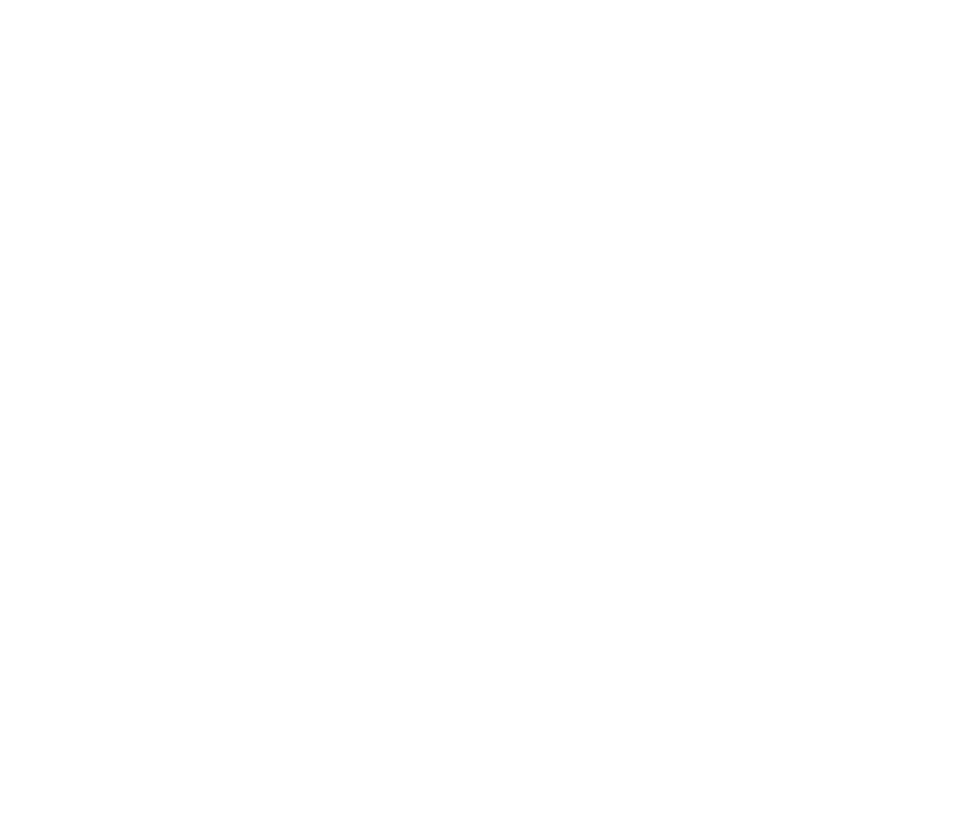
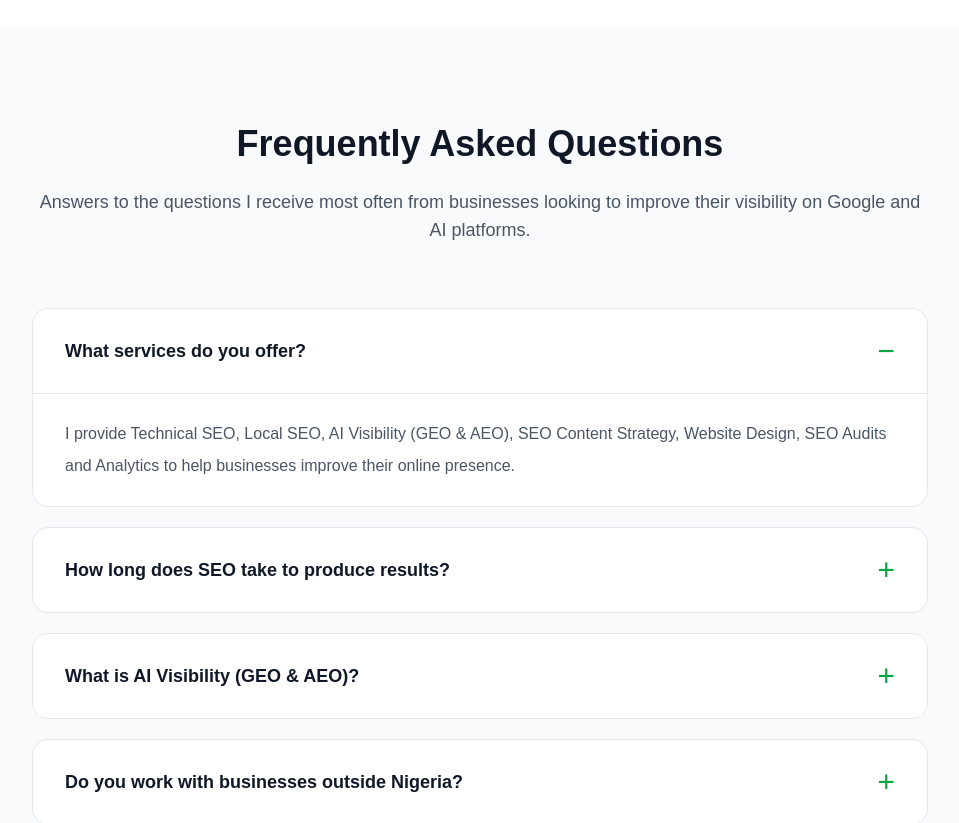
Before and after one commit to kaosisoseo/kaosisoseo-ai, a Next.js app: page / in a window 1280 px wide. Shown: the part 5560-6383 px from the top of the page, without its empty margins (160-1119 px from the left). Before the commit the page ends 5588 px from the top, so only its background shows below. Built offline with nearby package versions, Linux system fonts and the light colour scheme.

Commit message:
Add homepage FAQ accordion

```diff
--- a/app/page.tsx
+++ b/app/page.tsx
@@ -5,6 +5,7 @@
 import WhyChooseMe from "@/components/home/WhyChooseMe";
 import SEOProcess from "@/components/home/SEOProcess";
 import Credibility from "@/components/home/Credibility";
+import FAQ from "@/components/home/FAQ";
 
 export default function HomePage() {
   return (
@@ -16,6 +17,7 @@
       <WhyChooseMe />
       <SEOProcess />
       <Credibility />
+      <FAQ />
     </>
   );
 }
--- /dev/null
+++ b/components/home/FAQ.tsx
@@ -0,0 +1,92 @@
+"use client";
+
+import { useState } from "react";
+import Container from "@/components/layout/Container";
+
+const faqs = [
+  {
+    question: "What services do you offer?",
+    answer:
+      "I provide Technical SEO, Local SEO, AI Visibility (GEO & AEO), SEO Content Strategy, Website Design, SEO Audits and Analytics to help businesses improve their online presence.",
+  },
+  {
+    question: "How long does SEO take to produce results?",
+    answer:
+      "SEO is a long-term investment. While some improvements can be seen within a few weeks, meaningful results typically develop over three to six months depending on your industry, competition and website condition.",
+  },
+  {
+    question: "What is AI Visibility (GEO & AEO)?",
+    answer:
+      "AI Visibility focuses on helping businesses become understandable and recommendable by AI assistants such as ChatGPT, Gemini, Claude, Grok and Perplexity through entity optimization, structured content and authoritative online signals.",
+  },
+  {
+    question: "Do you work with businesses outside Nigeria?",
+    answer:
+      "Yes. I work remotely with businesses, organizations and agencies worldwide using online meetings and collaborative project management tools.",
+  },
+  {
+    question: "How much do your SEO services cost?",
+    answer:
+      "Pricing depends on your business goals, website size and project requirements. Every proposal is customized after an initial consultation.",
+  },
+  {
+    question: "How do I get started?",
+    answer:
+      "Simply book a discovery call. We'll discuss your business, evaluate your current online presence and recommend the best strategy for your goals.",
+  },
+];
+
+export default function FAQ() {
+  const [openIndex, setOpenIndex] = useState<number | null>(0);
+
+  return (
+    <section className="bg-gray-50 py-24">
+      <Container>
+        <div className="mx-auto max-w-4xl">
+          <div className="mb-16 text-center">
+            <h2 className="text-4xl font-bold text-gray-900">
+              Frequently Asked Questions
+            </h2>
+
+            <p className="mt-6 text-lg text-gray-600">
+              Answers to the questions I receive most often from businesses
+              looking to improve their visibility on Google and AI platforms.
+            </p>
+          </div>
+
+          <div className="space-y-5">
+            {faqs.map((faq, index) => (
+              <div
+                key={faq.question}
+                className="overflow-hidden rounded-2xl border border-gray-200 bg-white"
+              >
+                <button
+                  onClick={() =>
+                    setOpenIndex(openIndex === index ? null : index)
+                  }
+                  className="flex w-full items-center justify-between px-8 py-6 text-left"
+                >
+                  <span className="text-lg font-semibold text-gray-900">
+                    {faq.question}
+                  </span>
+
+                  <span className="text-3xl font-light text-green-600">
+                    {openIndex === index ? "−" : "+"}
+                  </span>
+                </button>
+
+                {openIndex === index && (
+                  <div className="border-t border-gray-200 px-8 py-6">
+                    <p className="leading-8 text-gray-600">
+                      {faq.answer}
+                    </p>
+                  </div>
+                )}
+              </div>
+            ))}
+          </div>
+        </div>
+      </Container>
+    </section>
+  );
+}
```
